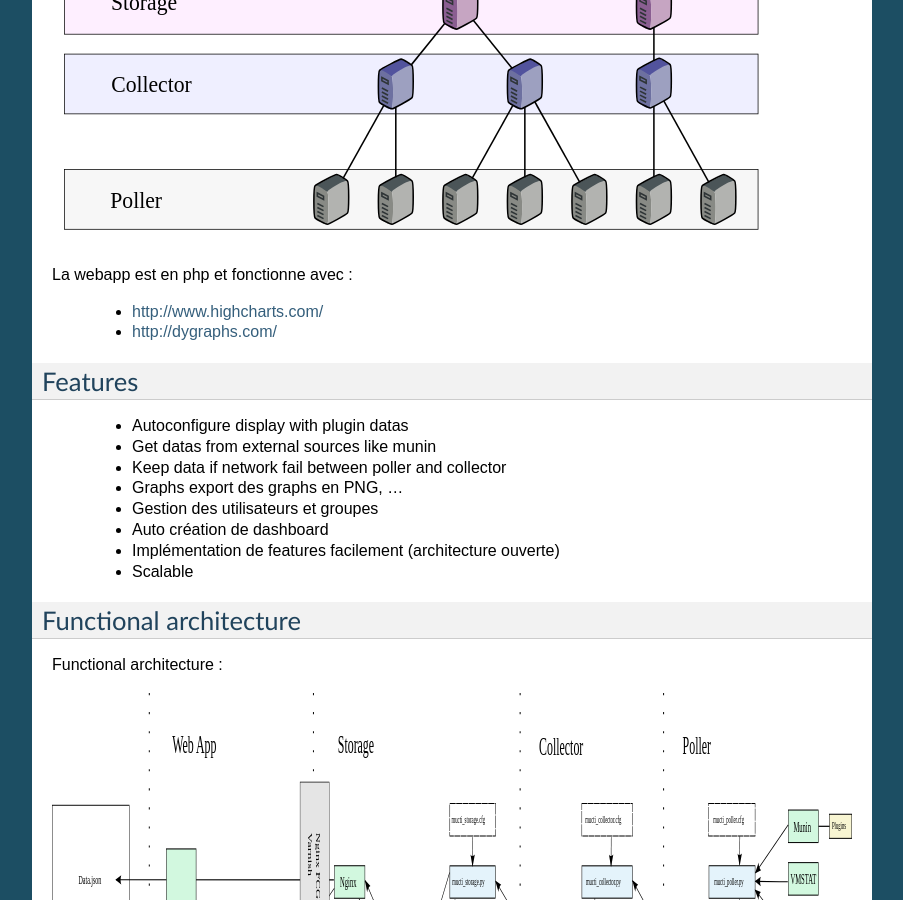
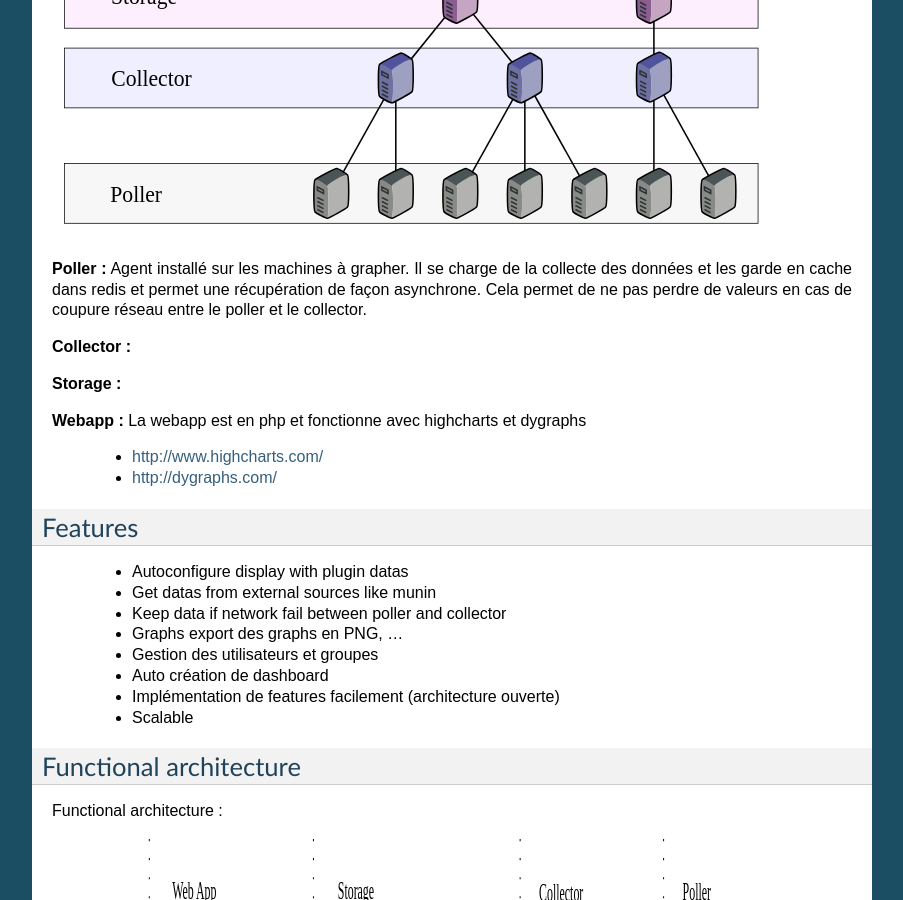
Before and after one commit to redhat-cip/numeter, a Sphinx documentation site: the page built from docs/overview.rst, in a window 1280 px wide and 900 px high, scrolled down 529 px. Shown: the whole window, without its empty margins (198-1101 px from the left). Built offline with Sphinx 7.4.7, drawn with Linux system fonts in a browser that asks for light colours.

Commit message:
Update overview

```diff
--- a/docs/overview.rst
+++ b/docs/overview.rst
@@ -6,16 +6,16 @@
 Overview
 ############
 
+.. image:: img/numeter_banner.png
+    :align: center
+    :width: 300px
+
 Infrastructure Numeter : le but est de pouvoir ajouter chaque êlement X fois selon le besoin.
 
 Chaque élément peut être installé sur la même machine ou des machines différentes suivant leurs caractéristiques.
 Par exemple le Storage a besoin d'IO alors que le collector de RAM.
 
 Numeter est écrit en Python et utilise redis. Nous faisons actuellement le choix pour passer d'un poller mode pull en mode push avec par exemple rabbitmq.
-
-.. image:: img/numeter_banner.png
-    :align: center
-    :width: 300px
 
 ***********
 Components
@@ -27,7 +27,17 @@
     :width: 720px
     :height: 370px
 
-La webapp est en php et fonctionne avec :
+**Poller :** Agent installé sur les machines à grapher. Il se charge de la collecte des données et les garde en cache dans redis et permet une récupération de façon asynchrone.
+Cela permet de ne pas perdre de valeurs en cas de coupure réseau entre le poller et le collector.
+
+
+**Collector :**
+
+
+**Storage :**
+
+
+**Webapp :** La webapp est en php et fonctionne avec highcharts et dygraphs
 
     * http://www.highcharts.com/
     * http://dygraphs.com/
```
